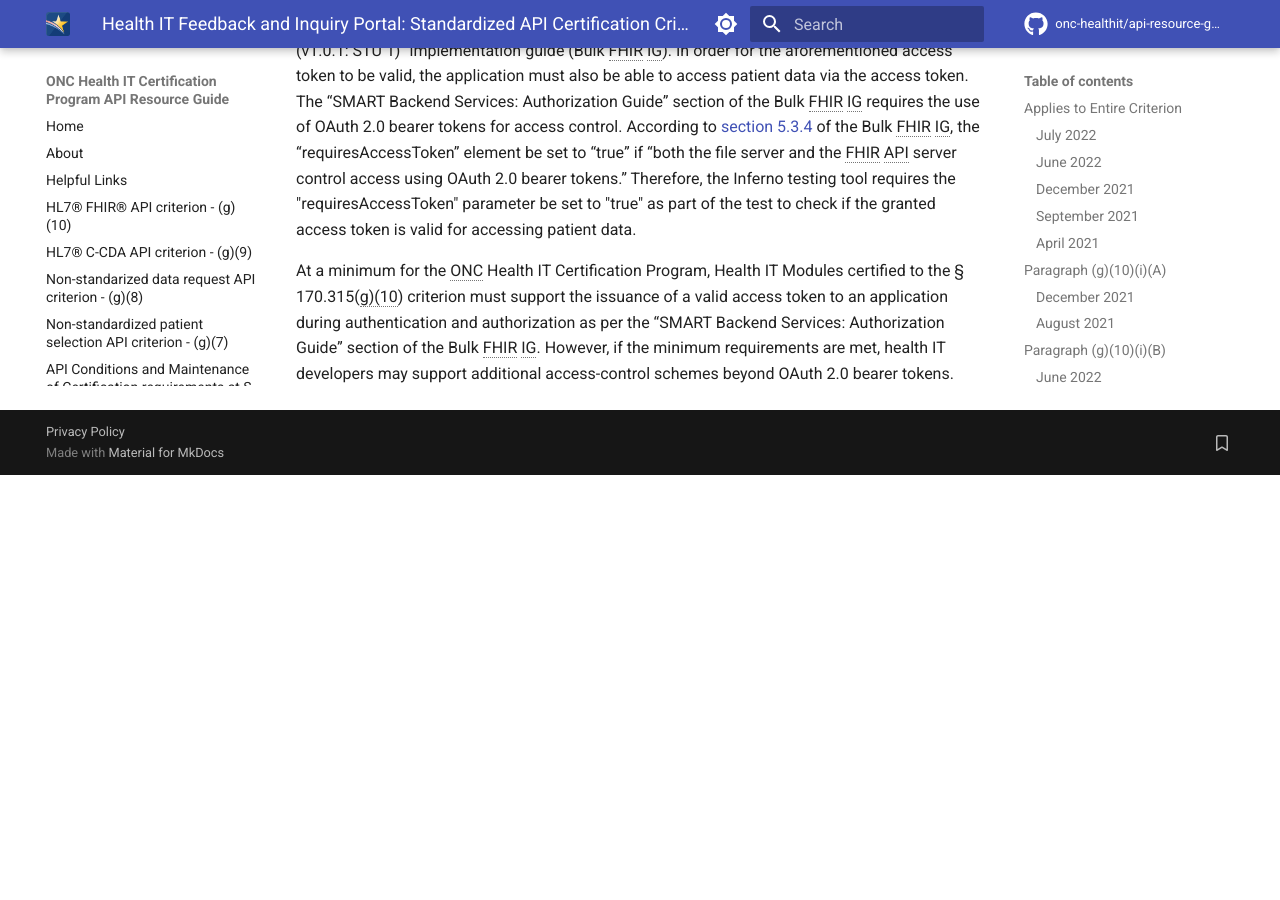
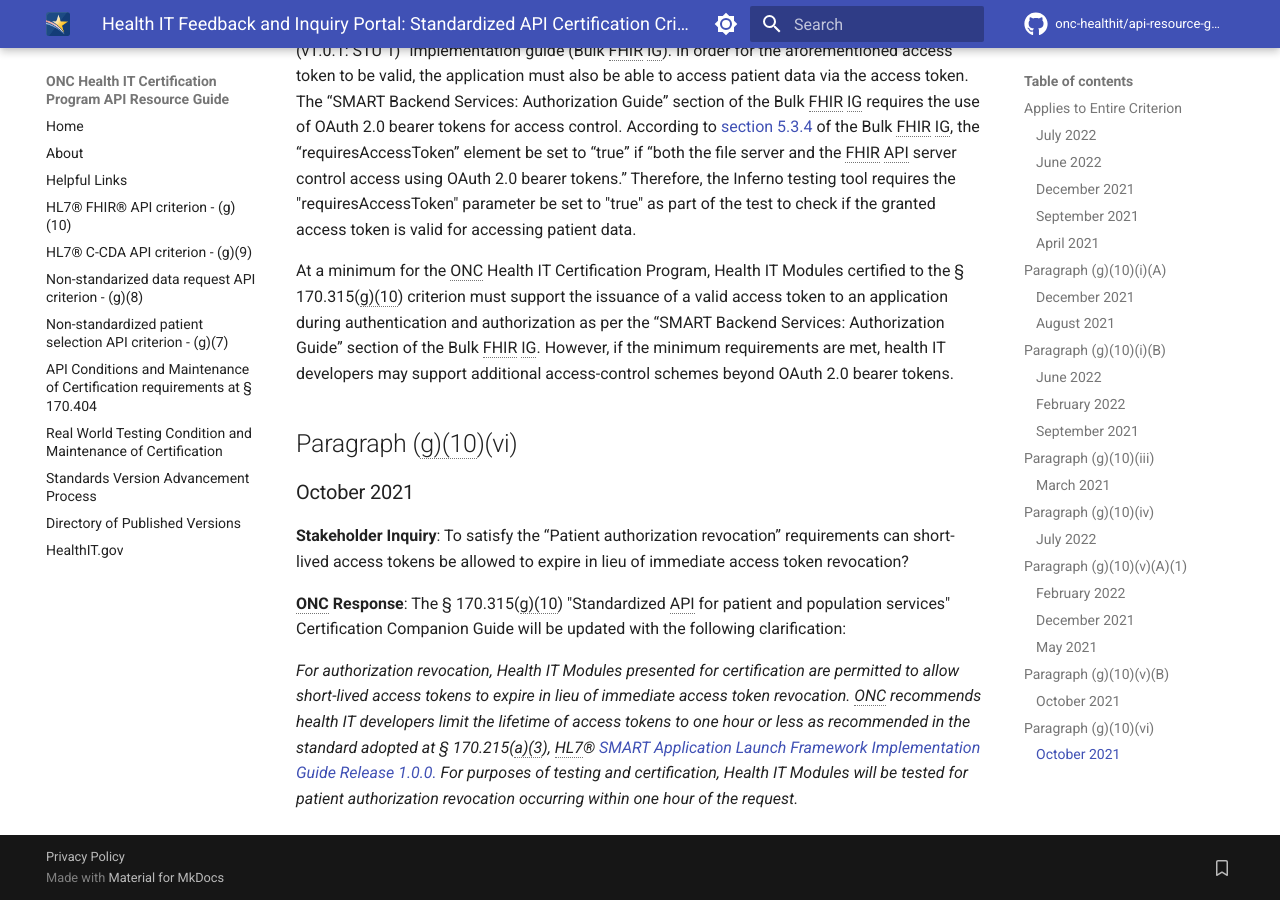
Before and after one commit to onc-healthit/api-resource-guide, an MkDocs documentation site: the page built from docs/inquiry-portal/g10-inquiries.md, in a window 1280 px wide and 900 px high, scrolled down 12665 px. Built offline with MkDocs 1.6.1 and Material for MkDocs 9.7.7, drawn with Linux system fonts in a browser that asks for light colours; comment, search, counter and statistics services are not loaded; the version menu is left out; before the commit the page ends 13140 px from its top, so only the background shows below that.

Commit message:
add Paragraph (g)(10)(vi) inquiry

```diff
--- a/docs/inquiry-portal/g10-inquiries.md
+++ b/docs/inquiry-portal/g10-inquiries.md
@@ -201,4 +201,12 @@
 
 At a minimum for the ONC Health IT Certification Program, Health IT Modules certified to the § 170.315(g)(10) criterion must support the issuance of a valid access token to an application during authentication and authorization as per the “SMART Backend Services: Authorization Guide” section of the Bulk FHIR IG. However, if the minimum requirements are met, health IT developers may support additional access-control schemes beyond OAuth 2.0 bearer tokens.
 
+## Paragraph (g)(10)(vi)
+### October 2021
+**Stakeholder Inquiry**: To satisfy the “Patient authorization revocation” requirements can short-lived access tokens be allowed to expire in lieu of immediate access token revocation?
+
+**ONC Response**: The § 170.315(g)(10) "Standardized API for patient and population services" Certification Companion Guide will be updated with the following clarification:
+
+*For authorization revocation, Health IT Modules presented for certification are permitted to allow short-lived access tokens to expire in lieu of immediate access token revocation. ONC recommends health IT developers limit the lifetime of access tokens to one hour or less as recommended in the standard adopted at § 170.215(a)(3), HL7® <a target = "_blank" href = "https://hl7.org/fhir/smart-app-launch/1.0.0/">SMART Application Launch Framework Implementation Guide Release 1.0.0.</a> For purposes of testing and certification, Health IT Modules will be tested for patient authorization revocation occurring within one hour of the request.*
+
 --8<-- "includes/abbreviations.md"
```
